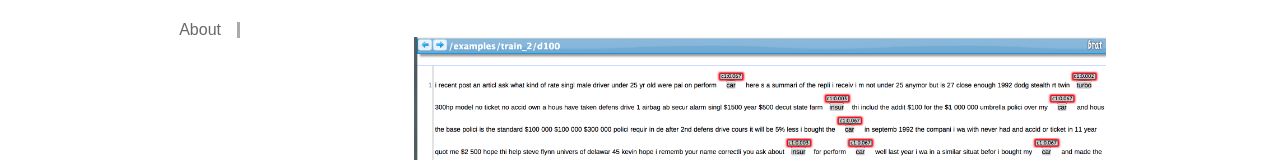
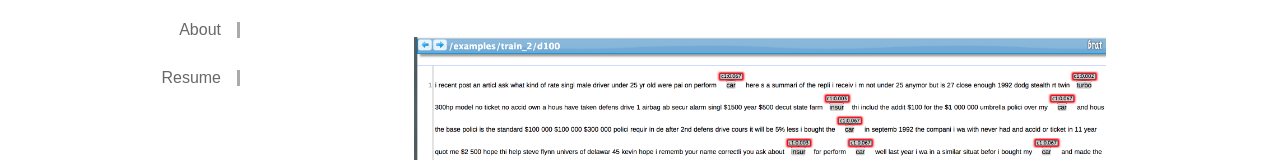
Before and after one commit to GaoleMeng/GaoleMeng.github.io, a plain HTML site: page index.html in a window 1280 px wide. Shown: the part 421-581 px from the top of the page. Drawn offline with Linux system fonts and the light colour scheme; a small style sheet from the web is missing.

Commit message:
Site updated: 2017-09-08 01:24:27

```diff
--- a/index.html
+++ b/index.html
@@ -34,6 +34,10 @@
 
             <a href="/about/" class="Btn">
               <li>About</li>
+            </a>
+
+            <a href="/Resume/" class="Btn">
+              <li>Resume</li>
             </a>
 
         </ul>
```
Also changed, not shown: 1 other file.
